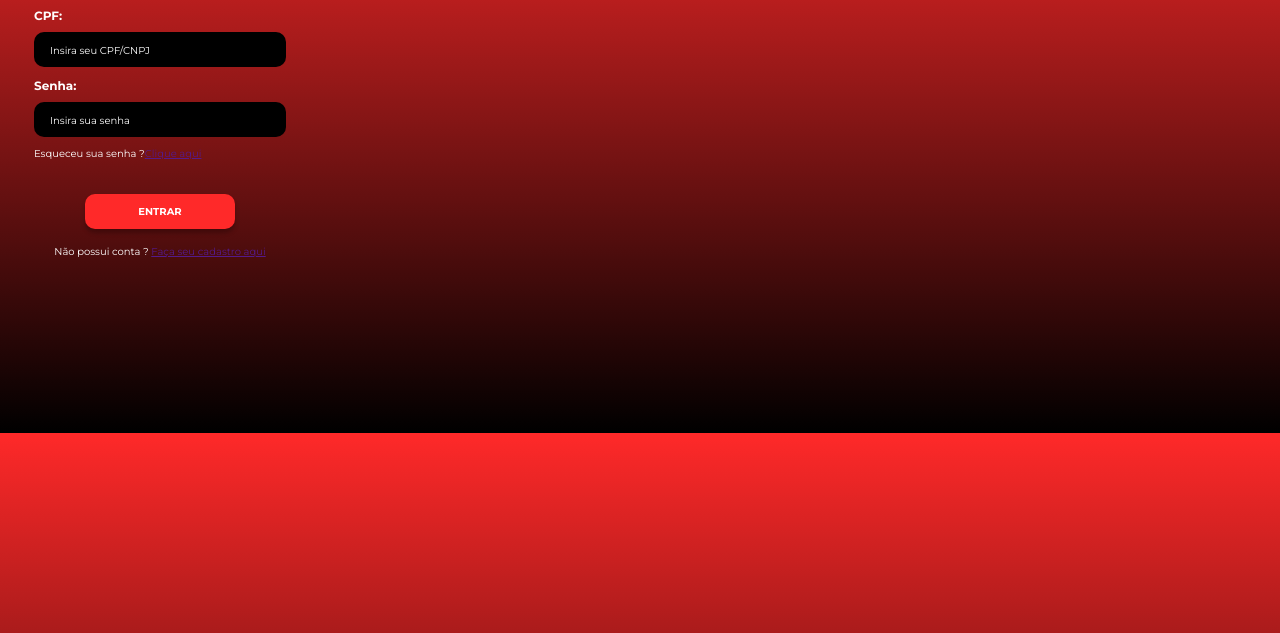
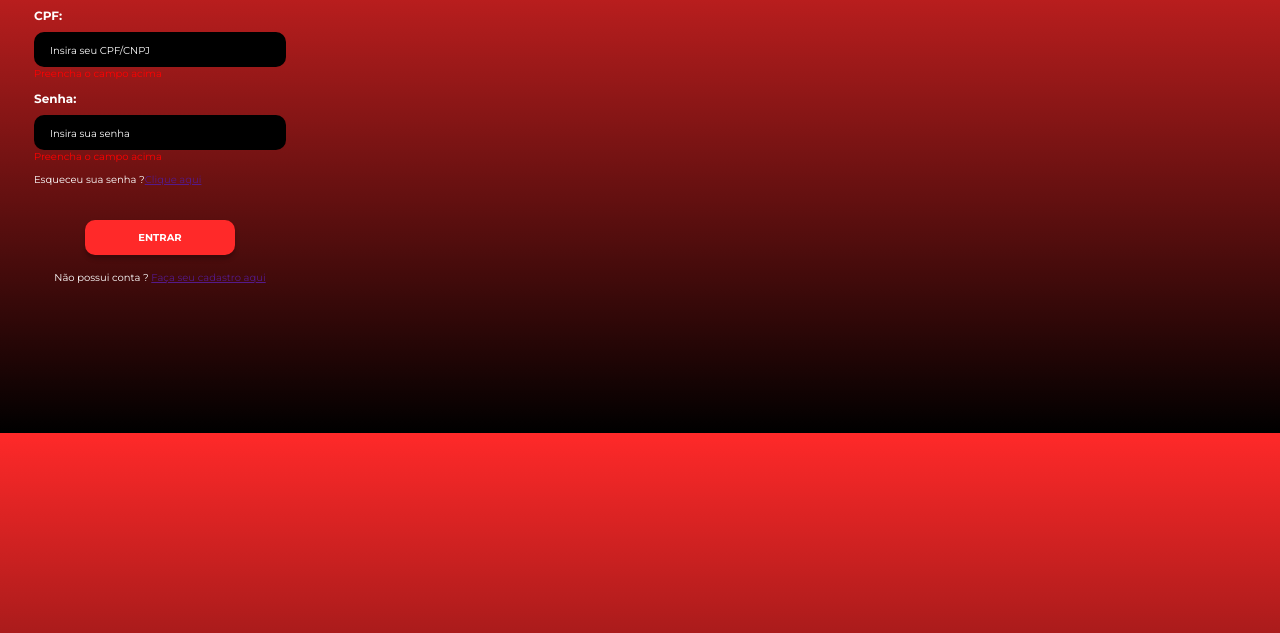
Before and after one commit to RodrigoSobralM/AppFINTECH, a plain HTML site: page index.html in a window 1280 px wide. Both pictures are taken after a click on the button "ENTRAR". Shown: the part 167-800 px from the top of the page. Drawn offline with Linux system fonts and the light colour scheme.

Commit message:
Adicionando div com texo para verificação de input vazio alterações no HTMLe javascript

```diff
--- a/index.html
+++ b/index.html
@@ -19,10 +19,12 @@
         <div class="form-group">
             <label for="">CPF:</label>
             <input class="verificar" id="cpfCnpj" type="text" maxlength="16" placeholder="Insira seu CPF/CNPJ">
+            <div class="campRequired"></div>
         </div>
         <div class="form-group">
             <label for="">Senha:</label>
             <input class="verificar" id="senha" type="password" placeholder="Insira sua senha">
+            <div class="campRequired"></div>
             <h5>Esqueceu sua senha ?<a href="">Clique aqui</a></h5>
         </div>
         <div id="btn">
--- a/main.js
+++ b/main.js
@@ -46,13 +46,21 @@ const btnEntrar = document.getElementById("btnEntrar")
 const btnSair = document.getElementById('btnSair')
 const verificando = document.querySelectorAll('.verificar')
 const senha = document.getElementById('senha')
+let campRequired = document.querySelectorAll('.campRequired')
+
+console.log(campRequired)
 
 btnEntrar.addEventListener('click', (event) => {
     event.preventDefault();
     for (let i = 0; i < verificando.length; i++) {
         if (verificando[i].value === "") {
-            alert('Preencha os campos');
-            return;
+            campRequired[i].innerHTML = 'Preencha o campo acima'
+            campRequired[i].style.color = 'red'
+            campRequired[i].style.fontFamily = 'Montserrat'
+            campRequired[i].style.fontSize = '10px'
+        }
+        else {
+          campRequired[i].innerHTML = ''
         }
     }
     const todosPreenchidos = Array.from(verificando).every(input => input.value.trim() !== "");
@@ -60,8 +68,6 @@ btnEntrar.addEventListener('click', (event) => {
     if (todosPreenchidos) {
         homeSection.style.display = 'flex';
         loginSection.style.display = 'none';
-    } else {
-        alert('Preencha todos os campos');
     }
 });
 
```
